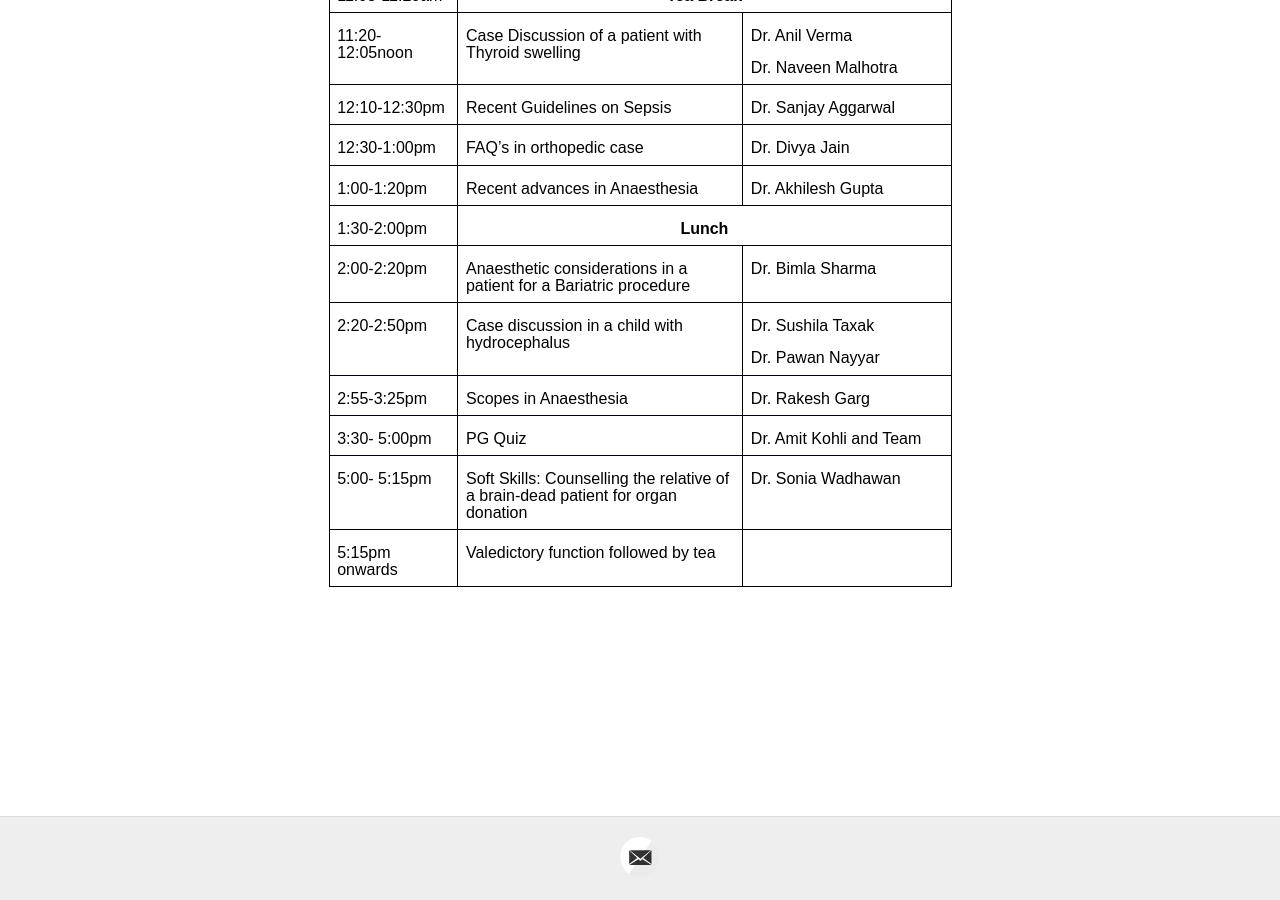
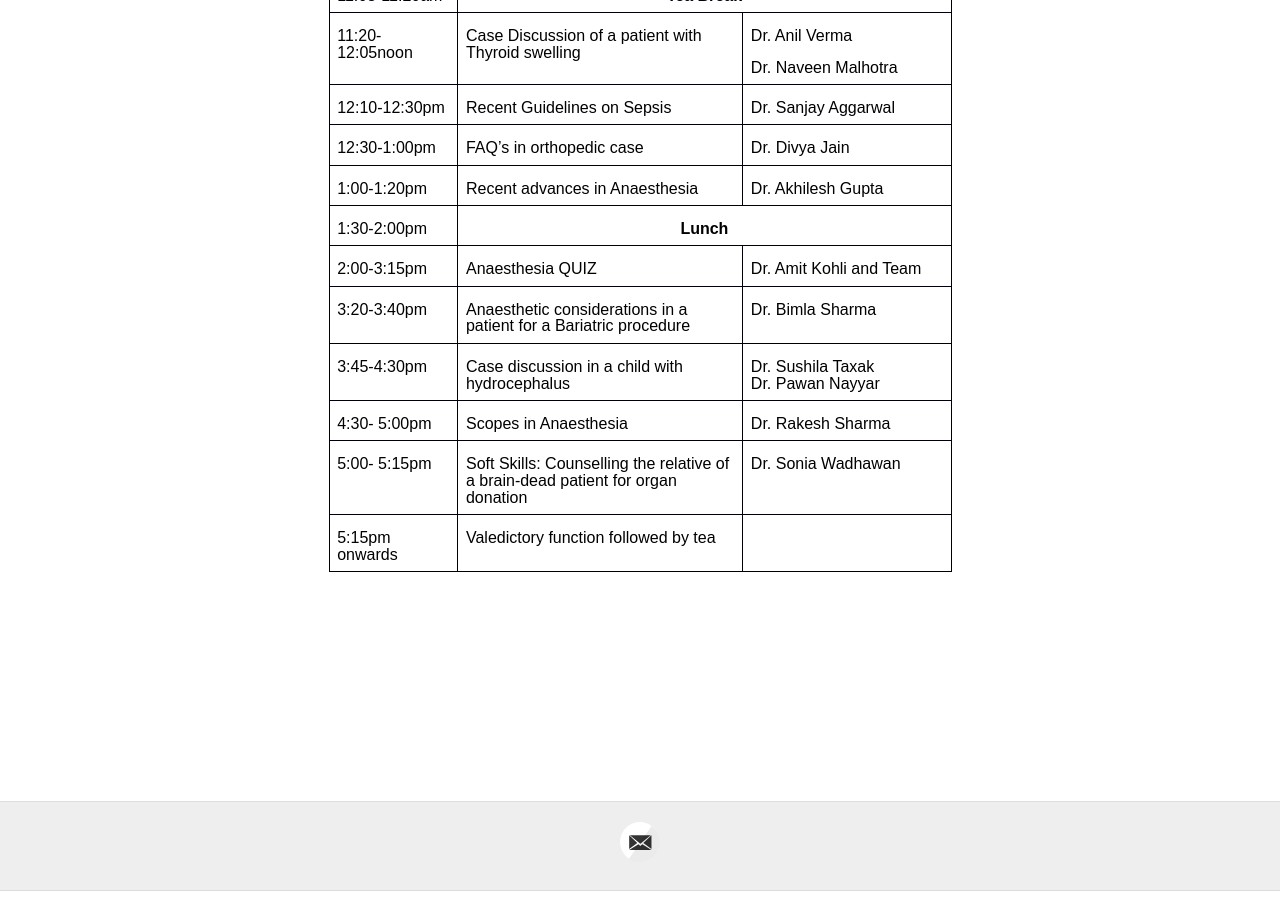
Before and after one commit to manofcomputer/manofcomputer.github.io, a Jekyll site: the page built from schedule.md, in a window 1280 px wide and 900 px high, scrolled down 4193 px. Built offline with Jekyll 4.4.1, drawn with Linux system fonts in a browser that asks for light colours.

Commit message:
Changes in schedule

```diff
--- a/_layouts/schedule.html
+++ b/_layouts/schedule.html
@@ -944,58 +944,49 @@ September</B></FONT></FONT></FONT></P>
 		</TR>
 		<TR VALIGN=TOP>
 			<TD WIDTH=123 BGCOLOR="#ffffff" STYLE="border: 1px solid #00000a; padding: 0in 0.08in">
-				<P LANG="en-US" CLASS="western"><FONT COLOR="#000000"><FONT FACE="Arial, serif"><FONT SIZE=3>2:00-2:20pm</FONT></FONT></FONT></P>
+				<P LANG="en-US" CLASS="western"><FONT COLOR="#000000"><FONT FACE="Arial, serif"><FONT SIZE=3>2:00-3:15pm</FONT></FONT></FONT></P>
 			</TD>
 			<TD WIDTH=264 BGCOLOR="#ffffff" STYLE="border: 1px solid #00000a; padding: 0in 0.08in">
-				<P LANG="en-US" CLASS="western"><FONT COLOR="#000000"><FONT FACE="Arial, serif"><FONT SIZE=3>Anaesthetic
-				considerations in a patient for a Bariatric procedure</FONT></FONT></FONT></P>
+				<P LANG="en-US" CLASS="western"><FONT COLOR="#000000"><FONT FACE="Arial, serif"><FONT SIZE=3>Anaesthesia QUIZ</FONT></FONT></FONT></P>
 			</TD>
 			<TD WIDTH=193 BGCOLOR="#ffffff" STYLE="border: 1px solid #00000a; padding: 0in 0.08in">
-				<P LANG="en-US" CLASS="western"><FONT COLOR="#000000"><FONT FACE="Arial, serif"><FONT SIZE=3>Dr.
-				Bimla Sharma</FONT></FONT></FONT></P>
+				<P LANG="en-US" CLASS="western"><FONT COLOR="#000000"><FONT FACE="Arial, serif"><FONT SIZE=3>Dr. Amit Kohli and Team</FONT></FONT></FONT></P>
 			</TD>
 		</TR>
 		<TR VALIGN=TOP>
 			<TD WIDTH=123 BGCOLOR="#ffffff" STYLE="border: 1px solid #00000a; padding: 0in 0.08in">
-				<P LANG="en-US" CLASS="western"><FONT COLOR="#000000"><FONT FACE="Arial, serif"><FONT SIZE=3>2:20-2:50pm</FONT></FONT></FONT></P>
+				<P LANG="en-US" CLASS="western"><FONT COLOR="#000000"><FONT FACE="Arial, serif"><FONT SIZE=3>3:20-3:40pm</FONT></FONT></FONT></P>
 			</TD>
 			<TD WIDTH=264 BGCOLOR="#ffffff" STYLE="border: 1px solid #00000a; padding: 0in 0.08in">
-				<P LANG="en-US" CLASS="western"><FONT COLOR="#000000"><FONT FACE="Arial, serif"><FONT SIZE=3>Case
-				discussion in a child with hydrocephalus</FONT></FONT></FONT></P>
+				<P LANG="en-US" CLASS="western"><FONT COLOR="#000000"><FONT FACE="Arial, serif"><FONT SIZE=3>Anaesthetic considerations in a patient for a Bariatric procedure</FONT></FONT></FONT></P>
 			</TD>
 			<TD WIDTH=193 BGCOLOR="#ffffff" STYLE="border: 1px solid #00000a; padding: 0in 0.08in">
-				<P LANG="en-US" CLASS="western" STYLE="margin-bottom: 0in"><FONT COLOR="#000000"><FONT FACE="Arial, serif"><FONT SIZE=3>Dr.
-				Sushila Taxak </FONT></FONT></FONT>
+				<P LANG="en-US" CLASS="western" STYLE="margin-bottom: 0in"><FONT COLOR="#000000"><FONT FACE="Arial, serif"><FONT SIZE=3>Dr. Bimla Sharma</FONT></FONT></FONT>
 				</P>
-				<P LANG="en-US" CLASS="western"><FONT COLOR="#000000"><FONT FACE="Arial, serif"><FONT SIZE=3>Dr.
-				Pawan Nayyar</FONT></FONT></FONT></P>
 			</TD>
 		</TR>
 		<TR VALIGN=TOP>
 			<TD WIDTH=123 BGCOLOR="#ffffff" STYLE="border: 1px solid #00000a; padding: 0in 0.08in">
-				<P LANG="en-US" CLASS="western"><FONT COLOR="#000000"><FONT FACE="Arial, serif"><FONT SIZE=3>2:55-3:25pm</FONT></FONT></FONT></P>
+				<P LANG="en-US" CLASS="western"><FONT COLOR="#000000"><FONT FACE="Arial, serif"><FONT SIZE=3>3:45-4:30pm</FONT></FONT></FONT></P>
 			</TD>
 			<TD WIDTH=264 BGCOLOR="#ffffff" STYLE="border: 1px solid #00000a; padding: 0in 0.08in">
-				<P LANG="en-US" CLASS="western"><A NAME="_GoBack1"></A><FONT COLOR="#000000"><FONT FACE="Arial, serif"><FONT SIZE=3>Scopes
-				in Anaesthesia</FONT></FONT></FONT></P>
+				<P LANG="en-US" CLASS="western"><A NAME="_GoBack1"></A><FONT COLOR="#000000"><FONT FACE="Arial, serif"><FONT SIZE=3>Case discussion in a child with hydrocephalus</FONT></FONT></FONT></P>
 			</TD>
 			<TD WIDTH=193 BGCOLOR="#ffffff" STYLE="border: 1px solid #00000a; padding: 0in 0.08in">
-				<P LANG="en-US" CLASS="western"><FONT COLOR="#000000"><FONT FACE="Arial, serif"><FONT SIZE=3>Dr.
-				Rakesh Garg</FONT></FONT></FONT></P>
+				<P LANG="en-US" CLASS="western"><FONT COLOR="#000000"><FONT FACE="Arial, serif"><FONT SIZE=3>Dr. Sushila Taxak<br>Dr. Pawan Nayyar</FONT></FONT></FONT></P>
 			</TD>
 		</TR>
 		<TR VALIGN=TOP>
 			<TD WIDTH=123 BGCOLOR="#ffffff" STYLE="border: 1px solid #00000a; padding: 0in 0.08in">
-				<P LANG="en-US" CLASS="western"><FONT COLOR="#000000"><FONT FACE="Arial, serif"><FONT SIZE=3>3:30-
+				<P LANG="en-US" CLASS="western"><FONT COLOR="#000000"><FONT FACE="Arial, serif"><FONT SIZE=3>4:30-
 				5:00pm</FONT></FONT></FONT></P>
 			</TD>
 			<TD WIDTH=264 BGCOLOR="#ffffff" STYLE="border: 1px solid #00000a; padding: 0in 0.08in">
-				<P LANG="en-US" CLASS="western"><FONT COLOR="#000000"><FONT FACE="Arial, serif"><FONT SIZE=3>PG
-				Quiz</FONT></FONT></FONT></P>
+				<P LANG="en-US" CLASS="western"><FONT COLOR="#000000"><FONT FACE="Arial, serif"><FONT SIZE=3>Scopes in Anaesthesia</FONT></FONT></FONT></P>
 			</TD>
 			<TD WIDTH=193 BGCOLOR="#ffffff" STYLE="border: 1px solid #00000a; padding: 0in 0.08in">
 				<P LANG="en-US" CLASS="western" STYLE="margin-bottom: 0in"><FONT COLOR="#000000">
-				<FONT FACE="Arial, serif"><FONT SIZE=3>Dr. Amit Kohli and Team</FONT></FONT></FONT>
+				<FONT FACE="Arial, serif"><FONT SIZE=3>Dr. Rakesh Sharma</FONT></FONT></FONT>
 				</P>
 			</TD>
 		</TR>
```
